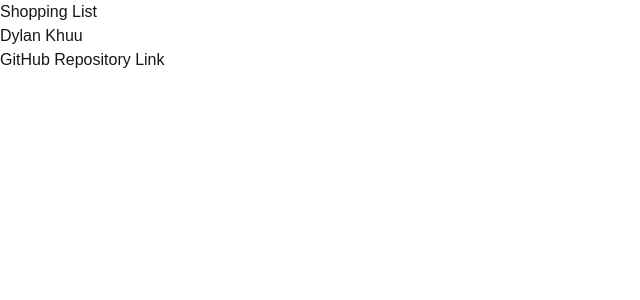
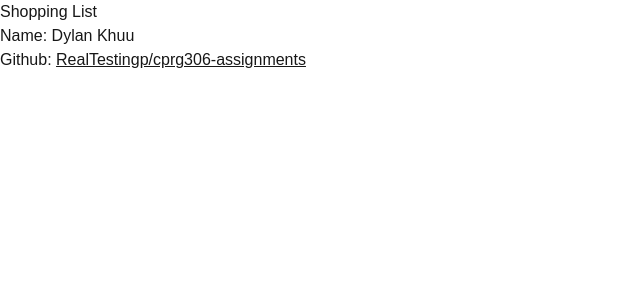
Before and after one commit to RealTestingp/cprg306-assignments, a Next.js app: page /week-2 in a window 1280 px wide. Shown: the top 300 px of the page, without its empty margins (0-640 px from the left). Built offline with nearby package versions, Linux system fonts and the light colour scheme.

Commit message:
imported Week 2 to main page.js

```diff
--- a/app/page.js
+++ b/app/page.js
@@ -4,7 +4,7 @@
   return (
     <main>
       <h1>CPRG 306: Web Development 2 - Assignments</h1>
-      <Link href="/week-2">Week 2</Link>
+      <Link href="/week-2">Go to Week 2</Link>
     </main>
   );
 }
--- a/app/week-2/StudentInfo.js
+++ b/app/week-2/StudentInfo.js
@@ -3,8 +3,10 @@
 export default function StudentInfo() {
   return (
     <div>
-      <p>Dylan Khuu</p>
-      <Link href="https://github.com/RealTestingp/cprg306-assignments">GitHub Repository Link</Link>
+      <p>Name: Dylan Khuu</p>
+      <p>
+      Github: <Link href="https://github.com/RealTestingp/cprg306-assignments" className="underline">RealTestingp/cprg306-assignments</Link>
+      </p>
     </div>
   )
 }
```
